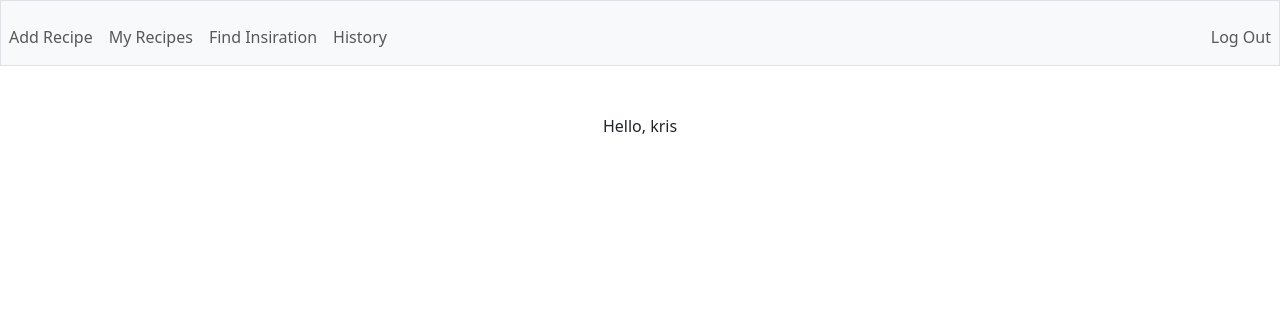
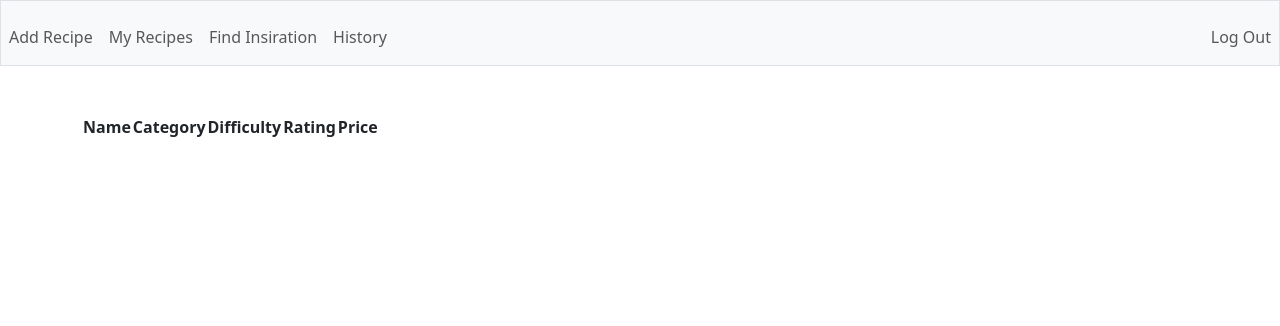
Before and after one commit to KrisGosp/mymealguide1, a Flask app: page / in a window 1280 px wide. Shown: the top 326 px of the page. Run offline with Flask 3, Linux system fonts and the light colour scheme; a user stored in the database is signed in; data comes from the database, SQL or seed files in the repository; both versions use the stored data as it was after the commit; lists and menus that the app fills with data are empty.

Commit message:
Displaying data from db onto a table in index.html

```diff
--- a/app.py
+++ b/app.py
@@ -58,7 +58,8 @@ def after_request(response):
 @app.route('/')
 @login_required
 def home():
-    return render_template('index.html')
+    rows = g.c.execute('SELECT name, category, difficulty, rating, price  FROM recipes WHERE user_id = ?', (session['user_id'],)).fetchall()
+    return render_template('index.html', rows=rows)
 
 # Login route
 @app.route('/login', methods=['GET', 'POST'])
--- a/templates/index.html
+++ b/templates/index.html
@@ -1,2 +1,26 @@
 {% extends "layout.html" %} {% block title %} Log In {% endblock %} {% block
-main %} Hello, {{ session["username"] }} {% endblock %}
+main %}
+<table>
+  <thead>
+    <tr>
+      <th>Name</th>
+      <th>Category</th>
+      <th>Difficulty</th>
+      <th>Rating</th>
+      <th>Price</th>
+    </tr>
+  </thead>
+  <tbody>
+    {% for row in rows: %}
+    <tr>
+      <td>{{ row[0] }}</td>
+      <td>{{ row[1] }}</td>
+      <td>{{ row[2] }}</td>
+      <td>{{ row[3] }}</td>
+      <td>{{ row[4] }}</td>
+    </tr>
+    {% endfor %}
+  </tbody>
+</table>
+
+{% endblock %}
```
Also changed, not shown: database.db.
